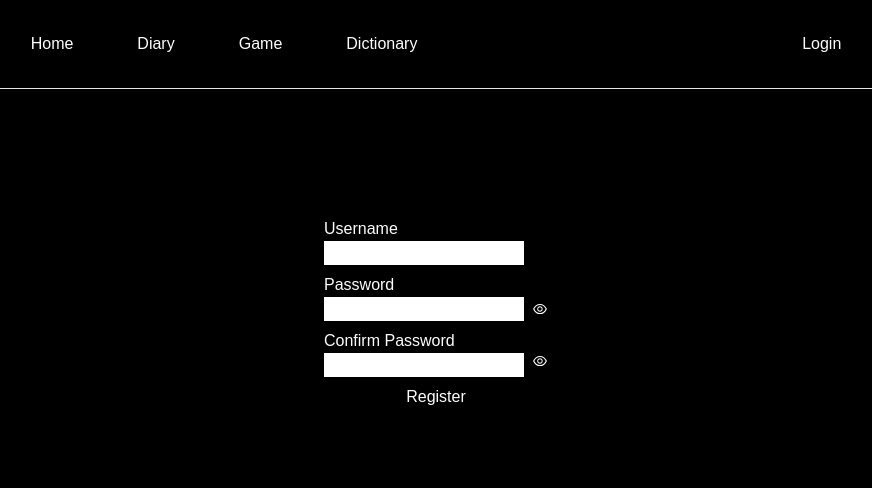
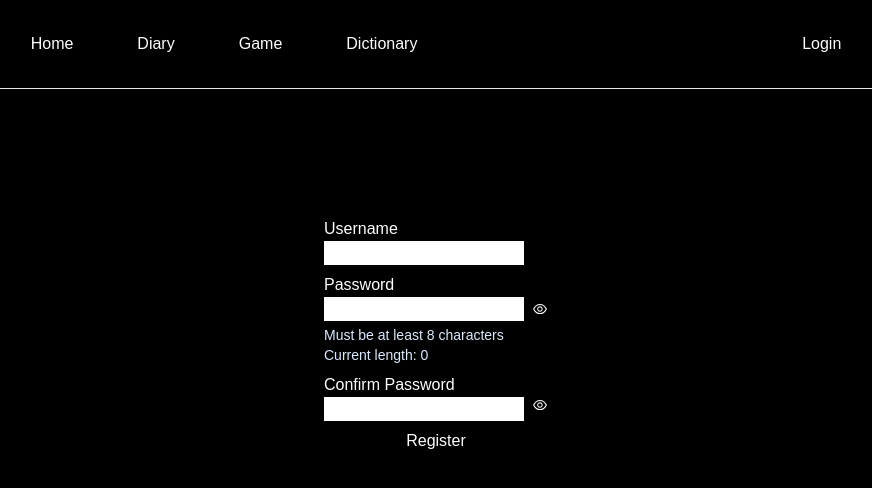
Before and after one commit to lem0000ns/Yanguages, a Next.js app in the folder frontend/: page /register in a window 1280 px wide. Shown: the top 488 px of the page, without its empty margins (204-1076 px from the left). Built offline with nearby package versions, Linux system fonts and the light colour scheme.

Commit message:
password constraints

```diff
--- a/frontend/src/app/logout/page.tsx
+++ b/frontend/src/app/logout/page.tsx
@@ -17,6 +17,8 @@ const Page = () => {
       const res = await fetch("http://localhost:8080/logout");
       if (res.ok) {
         localStorage.removeItem("username");
+        localStorage.removeItem("entry");
+        localStorage.removeItem("title");
         console.log(res.json().message);
         setMessage("Logged out successfully!");
         setLogin(false);
--- a/frontend/src/app/register/page.tsx
+++ b/frontend/src/app/register/page.tsx
@@ -7,6 +7,7 @@ import { AiOutlineEye, AiOutlineEyeInvisible } from "react-icons/ai";
 const Page = () => {
   const [username, setUsername] = useState("");
   const [password, setPassword] = useState("");
+  const [pwlen, setPwlen] = useState(0);
   const [confirmPw, setConfirmPw] = useState("");
   const [message, setMessage] = useState("");
   const [visibleOne, setVisibleOne] = useState(false);
@@ -14,10 +15,9 @@ const Page = () => {
 
   const handleSubmit = async (e) => {
     e.preventDefault();
-    console.log(`Username entered: ${username}`);
-    console.log(`Password entered: ${password}`);
-    console.log(`Confirmed Password entered: ${confirmPw}`);
     if (confirmPw != password) setMessage("Passwords don't match");
+    else if (password.length < 8)
+      setMessage("Password must be of at least length 8");
     else {
       try {
         const res = await fetch("http://localhost:8080/register", {
@@ -37,6 +37,11 @@ const Page = () => {
         setMessage("Problem occurred upon registration...");
       }
     }
+  };
+
+  const handlePwChange = (e) => {
+    setPassword(e.target.value);
+    setPwlen(e.target.value.length);
   };
 
   return (
@@ -61,7 +66,7 @@ const Page = () => {
                 type={visibleOne ? "text" : "password"}
                 className="text-black w-[25vh]"
                 value={password}
-                onChange={(e) => setPassword(e.target.value)}
+                onChange={handlePwChange}
                 required
               />
               <p
@@ -71,6 +76,10 @@ const Page = () => {
                 {visibleOne ? <AiOutlineEyeInvisible /> : <AiOutlineEye />}
               </p>
             </div>
+            <p className="text-sm text-blue-100  mt-1">
+              Must be at least 8 characters
+            </p>
+            <p className="text-sm text-blue-100">Current length: {pwlen}</p>
           </div>
           <div className="flex flex-col">
             <label>Confirm Password</label>{" "}
```
